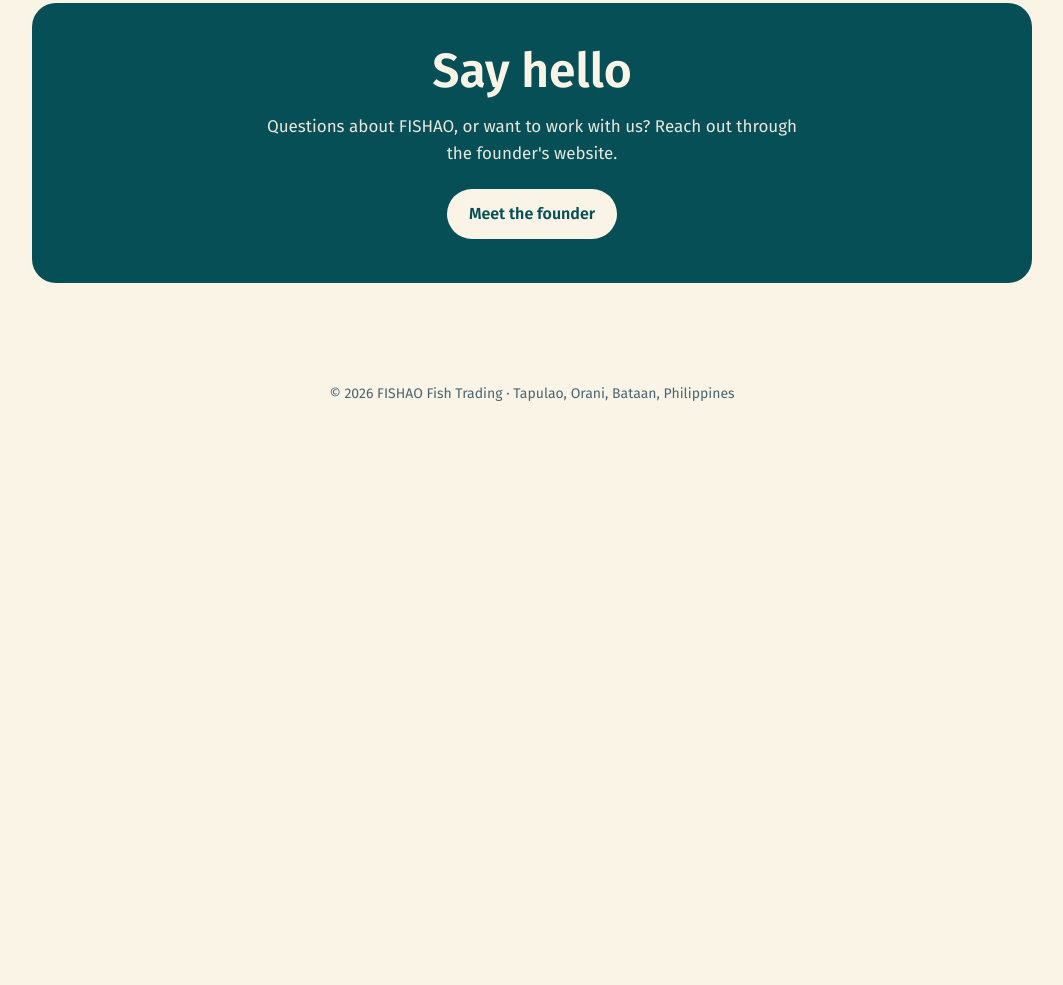
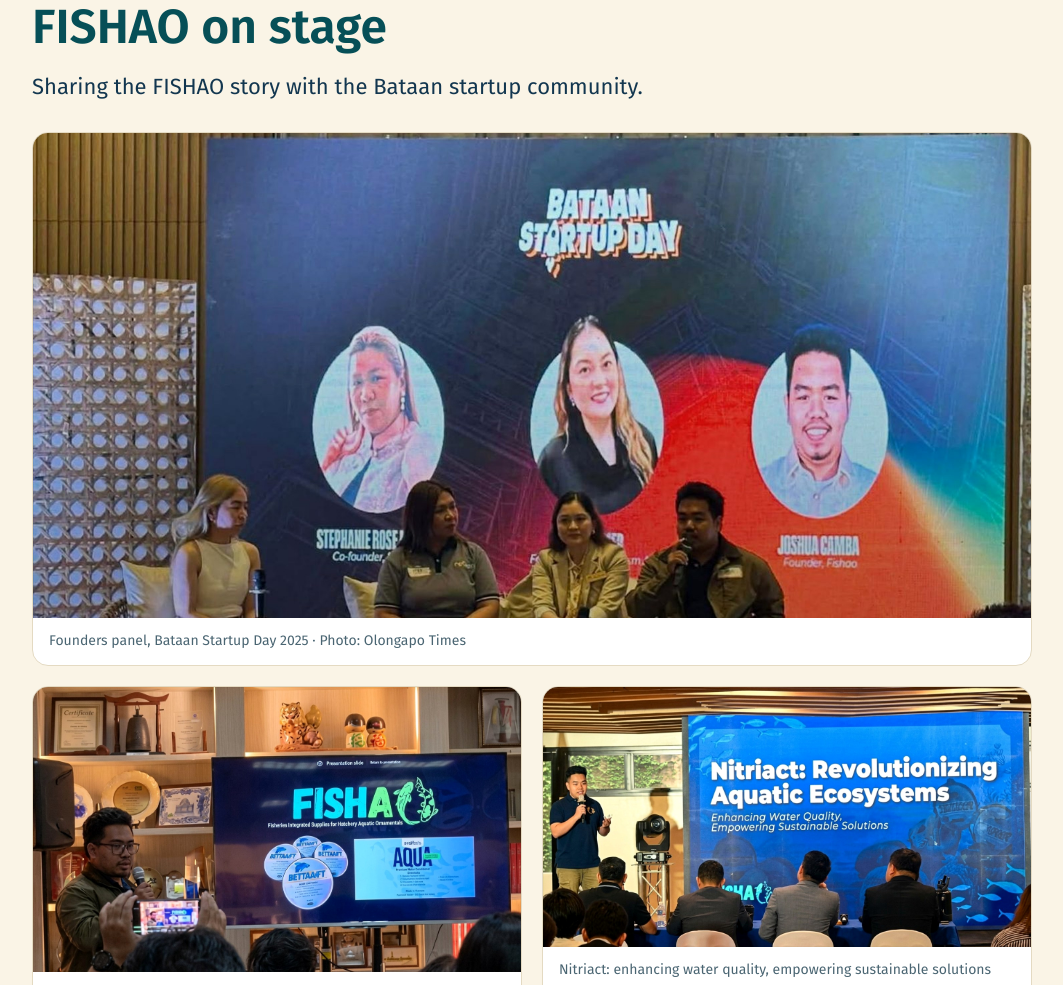
Before and after one commit to fishao-ph/fishao-ph.github.io, a plain HTML site: page index.html in a window 1280 px wide. Shown: the part 1815-2800 px from the top of the page, without its empty margins (108-1171 px from the left). Before the commit the page ends 2268 px from the top, so only its background shows below. Drawn offline with Linux system fonts and the light colour scheme; a web font is replaced by a local one.

Commit message:
Add enhanced event photos

```diff
--- a/index.html
+++ b/index.html
@@ -57,6 +57,9 @@ h2{font:700 clamp(34px,5vw,48px)/1 "Fira Sans Extra Condensed","Fira Sans",sans-
 .story>div{max-width:640px}
 figure{border-radius:16px;overflow:hidden;border:1px solid var(--line);background:var(--surface)}
 figcaption{padding:12px 16px;font-size:14px;color:var(--muted)}
+.gallery{display:grid;gap:20px;grid-template-columns:1fr;margin-top:28px}
+@media(min-width:760px){.gallery{grid-template-columns:1fr 1fr}.gallery .wide{grid-column:1/-1}}
+.gallery img{width:100%;height:auto}
 .timeline{list-style:none;padding:0;margin-top:26px;border-left:2px solid var(--line)}
 .timeline li{position:relative;padding:0 0 22px 24px}
 .timeline li::before{content:"";position:absolute;left:-7px;top:6px;width:12px;height:12px;border-radius:50%;background:var(--accent)}
@@ -72,7 +75,7 @@ footer{padding:36px 0 48px;color:var(--muted);font-size:14px;text-align:center}
 <header class="top">
   <div class="wrap">
     <a href="#top" aria-label="FISHAO home"><img class="logo" src="logo.png" alt="FISHAO" width="120" height="26"></a>
-    <nav><a href="#about" class="hide">About</a><a href="#story">Our story</a><a href="#contact">Contact</a></nav>
+    <nav><a href="#about" class="hide">About</a><a href="#story">Our story</a><a href="#moments" class="hide">Photos</a><a href="#contact">Contact</a></nav>
   </div>
 </header>
 
@@ -115,6 +118,27 @@ footer{padding:36px 0 48px;color:var(--muted);font-size:14px;text-align:center}
     </div>
   </section>
 
+  <section id="moments">
+    <div class="wrap">
+      <h2>FISHAO on stage</h2>
+      <p class="lede">Sharing the FISHAO story with the Bataan startup community.</p>
+      <div class="gallery">
+        <figure class="wide">
+          <img src="panel.jpg" width="3000" height="1460" loading="lazy" alt="Founders panel at Bataan Startup Day 2025, with Joshua Camba, Founder of FISHAO, speaking">
+          <figcaption>Founders panel, Bataan Startup Day 2025 · Photo: Olongapo Times</figcaption>
+        </figure>
+        <figure>
+          <img src="presenting.jpg" width="2682" height="1568" loading="lazy" alt="Joshua Camba presenting FISHAO, Fisheries Integrated Supplies for Hatchery Aquatic Ornamentals, on a large screen">
+          <figcaption>Presenting FISHAO: Fisheries Integrated Supplies for Hatchery Aquatic Ornamentals</figcaption>
+        </figure>
+        <figure>
+          <img src="nitriact.jpg" width="2816" height="1504" loading="lazy" alt="A presenter speaking beside a slide titled Nitriact: Revolutionizing Aquatic Ecosystems">
+          <figcaption>Nitriact: enhancing water quality, empowering sustainable solutions</figcaption>
+        </figure>
+      </div>
+    </div>
+  </section>
+
   <section id="contact">
     <div class="wrap">
       <div class="contact">
```
Also changed, not shown: nitriact.jpg (added), panel.jpg (added), presenting.jpg (added).
